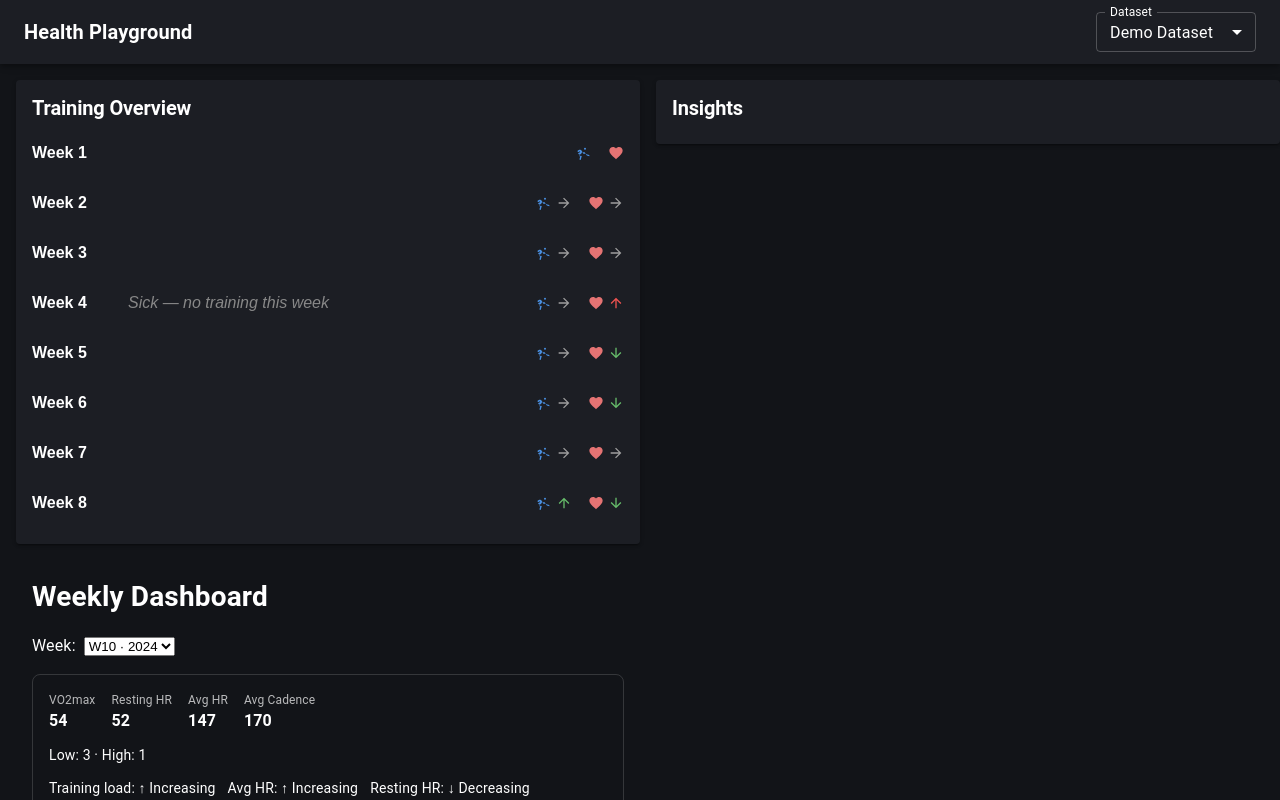
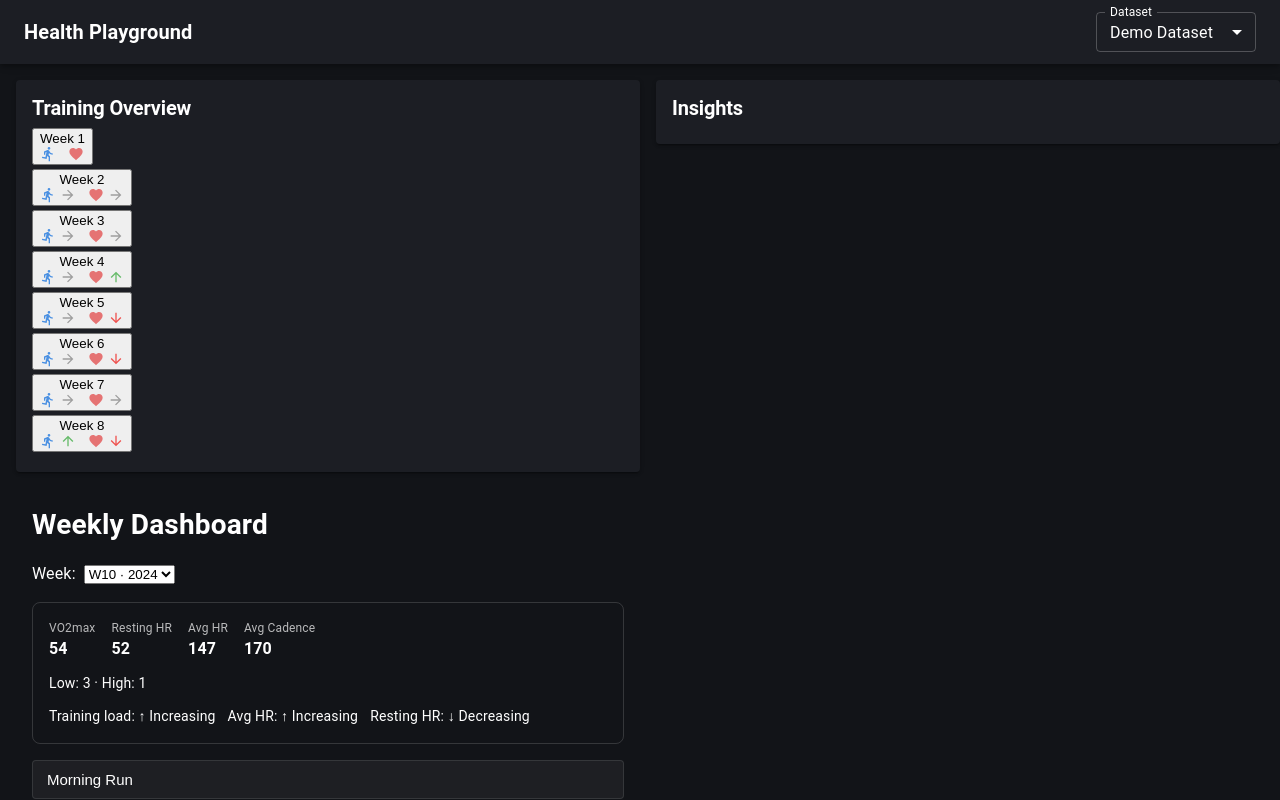
Before and after one commit to ketilaa/health-sdlc-playground, a Next.js app in the folder frontend/: page /health-sdlc-playground/ in a window 1280 px wide. Shown: the top 800 px of the page. Built offline with nearby package versions, Linux system fonts and the light colour scheme; what @mui/material-nextjs would draw is missing.

Commit message:
chore: agent work output [no-trigger]

```diff
--- a/frontend/src/components/RunnerDashboard.tsx
+++ b/frontend/src/components/RunnerDashboard.tsx
@@ -1,316 +1,289 @@
 'use client'
 
 import React, { useState } from 'react'
-import { fixtureDataset, Week } from '../data/datasets'
+import { fixtureDataset } from '../data/datasets'
+import { themeTokens } from '../theme/tokens'
+
+// ─── Types ───────────────────────────────────────────────────────────────────
+
+interface Activity {
+  type: string
+  distanceKm?: number
+  durationMin?: number
+  notes?: string
+}
+
+interface WeekData {
+  weekNumber: number
+  label: string
+  totalDistanceKm: number
+  activities: Activity[]
+  skipped?: boolean
+  vo2max: number
+  restingHrAvg: number
+}
 
 type TrendDirection = 'increasing' | 'decreasing' | 'stable' | 'none'
 
-interface TrendResult {
-  direction: TrendDirection
-}
+// ─── Helpers ─────────────────────────────────────────────────────────────────
 
-function computeTrend(current: number, previous: number | undefined): TrendResult {
-  if (previous === undefined || previous === 0) {
-    return { direction: 'none' }
-  }
-  const change = (current - previous) / previous
-  if (change > 0.02) return { direction: 'increasing' }
-  if (change < -0.02) return { direction: 'decreasing' }
-  return { direction: 'stable' }
+function computeTrend(current: number, previous: number): TrendDirection {
+  const delta = (current - previous) / previous
+  if (delta > 0.02) return 'increasing'
+  if (delta < -0.02) return 'decreasing'
+  return 'stable'
 }
 
 function activityTypeAttr(type: string): string {
-  return type.toLowerCase().replace(/\s+/g, '_').replace(/-/g, '_')
+  return type.toLowerCase().replace(/\s+/g, '_')
 }
 
-function buildVo2maxAriaLabel(trend: TrendResult, hasPriorWeek: boolean): string {
-  if (!hasPriorWeek) return 'VO2max trend: no data'
-  switch (trend.direction) {
-    case 'increasing': return 'VO2max trend: increasing'
-    case 'decreasing': return 'VO2max trend: decreasing'
-    case 'stable':     return 'VO2max trend: stable'
-    default:           return 'VO2max trend: no data'
-  }
-}
+// ─── Inline SVG icons ─────────────────────────────────────────────────────────
 
-function buildHrAriaLabel(trend: TrendResult, hasPriorWeek: boolean): string {
-  if (!hasPriorWeek) return 'Resting HR trend: no data'
-  switch (trend.direction) {
-    case 'increasing': return 'Resting HR trend: increasing'
-    case 'decreasing': return 'Resting HR trend: decreasing'
-    case 'stable':     return 'Resting HR trend: stable'
-    default:           return 'Resting HR trend: no data'
-  }
-}
-
-// VO2max metric icon — running figure (DirectionsRun-style)
-function Vo2maxMetricIcon() {
+/** VO2max metric icon — running figure silhouette */
+function Vo2maxMetricIcon({ color }: { color: string }) {
   return (
     <svg
       data-testid="week-vo2max-metric-icon"
       aria-hidden="true"
+      xmlns="http://www.w3.org/2000/svg"
       width="16"
       height="16"
       viewBox="0 0 24 24"
-      xmlns="http://www.w3.org/2000/svg"
-      style={{ color: 'var(--color-metric-vo2max)', fill: 'currentColor', flexShrink: 0 }}
+      fill={color}
     >
-      <circle cx="13.5" cy="5.5" r="1.5" />
-      <path d="M9 16.1 5 17l.8-4 2.2 2.1zM14.7 13H11l-2.4-4.3C8.3 8 7.6 7.4 6.7 7.1c-.9-.3-1.8-.1-2.5.4L2 9l1.2 1.8 2.3-1.5.7 1.3L3 12.7l3.6 3.5-1.5 5.7 2 .5 1.7-6.5L7 14.2 9.1 11H13l3.3 4.7 3.7 1V15l-3.1-.7L14.7 13z" />
+      <path d="M13.49 5.48c1.1 0 2-.9 2-2s-.9-2-2-2-2 .9-2 2 .9 2 2 2zm-3.6 13.9l1-4.4 2.1 2v6h2v-7.5l-2.1-2 .6-3c1.3 1.5 3.3 2.5 5.5 2.5v-2c-1.9 0-3.5-1-4.3-2.4l-1-1.6c-.4-.6-1-1-1.7-1-.3 0-.5.1-.8.1l-5.2 2.2v4.7h2v-3.4l1.8-.7-1.6 8.1-4.9-1-.4 2 7 1.4z" />
     </svg>
   )
 }
 
-// HR metric icon — heart shape (Favorite-style)
-function HrMetricIcon() {
+/** Resting HR metric icon — heart shape */
+function HrMetricIcon({ color }: { color: string }) {
   return (
     <svg
       data-testid="week-resting-hr-metric-icon"
       aria-hidden="true"
+      xmlns="http://www.w3.org/2000/svg"
       width="16"
       height="16"
       viewBox="0 0 24 24"
-      xmlns="http://www.w3.org/2000/svg"
-      style={{ color: 'var(--color-metric-hr)', fill: 'currentColor', flexShrink: 0 }}
+      fill={color}
     >
       <path d="M12 21.35l-1.45-1.32C5.4 15.36 2 12.28 2 8.5 2 5.42 4.42 3 7.5 3c1.74 0 3.41.81 4.5 2.09C13.09 3.81 14.76 3 16.5 3 19.58 3 22 5.42 22 8.5c0 3.78-3.4 6.86-8.55 11.54L12 21.35z" />
     </svg>
   )
 }
 
-function ArrowUpSvg() {
+/** Upward arrow trend icon */
+function ArrowUpIcon({ color, testId }: { color: string; testId: string }) {
   return (
     <svg
+      data-testid={testId}
       aria-hidden="true"
+      xmlns="http://www.w3.org/2000/svg"
       width="16"
       height="16"
       viewBox="0 0 24 24"
-      xmlns="http://www.w3.org/2000/svg"
-      style={{ fill: 'currentColor', flexShrink: 0 }}
+      fill={color}
     >
       <path d="M4 12l1.41 1.41L11 7.83V20h2V7.83l5.58 5.59L20 12l-8-8-8 8z" />
     </svg>
   )
 }
 
-function ArrowDownSvg() {
+/** Downward arrow trend icon */
+function ArrowDownIcon({ color, testId }: { color: string; testId: string }) {
   return (
     <svg
+      data-testid={testId}
       aria-hidden="true"
+      xmlns="http://www.w3.org/2000/svg"
       width="16"
       height="16"
       viewBox="0 0 24 24"
-      xmlns="http://www.w3.org/2000/svg"
-      style={{ fill: 'currentColor', flexShrink: 0 }}
+      fill={color}
     >
       <path d="M20 12l-1.41-1.41L13 16.17V4h-2v12.17l-5.58-5.59L4 12l8 8 8-8z" />
     </svg>
   )
 }
 
-function ArrowRightSvg() {
+/** Rightward arrow trend icon */
+function ArrowRightIcon({ color, testId }: { color: string; testId: string }) {
   return (
     <svg
+      data-testid={testId}
       aria-hidden="true"
+      xmlns="http://www.w3.org/2000/svg"
       width="16"
       height="16"
       viewBox="0 0 24 24"
-      xmlns="http://www.w3.org/2000/svg"
-      style={{ fill: 'currentColor', flexShrink: 0 }}
+      fill={color}
     >
-      <path d="M12 4l-1.41 1.41L16.17 11H4v2h12.17l-5.58 5.58L12 20l8-8-8-8z" />
+      <path d="M12 4l-1.41 1.41L16.17 11H4v2h12.17l-5.58 5.58L12 20l8-8z" />
     </svg>
   )
 }
 
-interface TrendDirectionIconProps {
+// ─── Trend icon selector ──────────────────────────────────────────────────────
+
+function TrendDirectionIcon({
+  trend,
+  testId,
+}: {
+  trend: TrendDirection
   testId: string
-  direction: TrendDirection
-  isHr: boolean
+}) {
+  const upColor = themeTokens['--color-trend-up']
+  const downColor = themeTokens['--color-trend-down']
+  const stableColor = themeTokens['--color-trend-stable']
+
+  if (trend === 'increasing') {
+    return <ArrowUpIcon color={upColor} testId={testId} />
+  }
+  if (trend === 'decreasing') {
+    return <ArrowDownIcon color={downColor} testId={testId} />
+  }
+  return <ArrowRightIcon color={stableColor} testId={testId} />
 }
 
-function TrendDirectionIcon({ testId, direction, isHr }: TrendDirectionIconProps) {
-  // Color semantics:
-  // VO2max: increasing=trend-up(green), decreasing=trend-down(red), stable=trend-stable
-  // HR (inverted): decreasing=trend-up(green, lower HR=good), increasing=trend-down(red)
-  let colorVar: string
-  let ArrowSvg: () => React.JSX.Element
+// ─── Trend container aria-label helpers ──────────────────────────────────────
 
-  if (direction === 'stable') {
-    colorVar = 'var(--color-trend-stable)'
-    ArrowSvg = ArrowRightSvg
-  } else if (direction === 'increasing') {
-    colorVar = isHr ? 'var(--color-trend-down)' : 'var(--color-trend-up)'
-    ArrowSvg = ArrowUpSvg
-  } else {
-    // decreasing
-    colorVar = isHr ? 'var(--color-trend-up)' : 'var(--color-trend-down)'
-    ArrowSvg = ArrowDownSvg
+function vo2maxAriaLabel(trend: TrendDirection, hasPriorWeek: boolean): string {
+  if (!hasPriorWeek) return 'VO2max trend: no data'
+  return `VO2max trend: ${trend}`
 }
 
-  return (
-    <span
-      data-testid={testId}
-      style={{ color: colorVar, display: 'inline-flex', alignItems: 'center' }}
-    >
-      <ArrowSvg />
-    </span>
-  )
+function hrAriaLabel(trend: TrendDirection, hasPriorWeek: boolean): string {
+  if (!hasPriorWeek) return 'Resting HR trend: no data'
+  return `Resting HR trend: ${trend}`
 }
 
-interface TrendContainerProps {
-  testId: string
-  ariaLabel: string
-  metricIcon: React.ReactNode
-  trendIconTestId: string
-  trend: TrendResult
+// ─── TrendIndicator (icon-based) ─────────────────────────────────────────────
+
+interface TrendIndicatorProps {
+  metric: 'vo2max' | 'hr'
+  trend: TrendDirection
   hasPriorWeek: boolean
-  isHr: boolean
 }
 
-function TrendContainer({
-  testId,
-  ariaLabel,
-  metricIcon,
-  trendIconTestId,
-  trend,
-  hasPriorWeek,
-  isHr,
-}: TrendContainerProps) {
+function TrendIndicator({ metric, trend, hasPriorWeek }: TrendIndicatorProps) {
+  const isVo2max = metric === 'vo2max'
+  const containerId = isVo2max ? 'week-vo2max-trend' : 'week-resting-hr-trend'
+  const trendIconId = isVo2max ? 'week-vo2max-trend-icon' : 'week-resting-hr-trend-icon'
+  const ariaLabel = isVo2max
+    ? vo2maxAriaLabel(trend, hasPriorWeek)
+    : hrAriaLabel(trend, hasPriorWeek)
+
+  const metricColor = isVo2max
+    ? themeTokens['--color-metric-vo2max']
+    : themeTokens['--color-metric-hr']
+
   return (
     <div
-      data-testid={testId}
+      data-testid={containerId}
       role="img"
       aria-label={ariaLabel}
-      style={{
-        display: 'inline-flex',
-        flexDirection: 'row',
-        alignItems: 'center',
-        gap: 4,
-      }}
+      style={{ display: 'flex', alignItems: 'center', gap: 4 }}
     >
-      {metricIcon}
-      {hasPriorWeek && trend.direction !== 'none' && (
-        <TrendDirectionIcon
-          testId={trendIconTestId}
-          direction={trend.direction}
-          isHr={isHr}
-        />
+      {/* Metric icon — always present */}
+      {isVo2max ? (
+        <Vo2maxMetricIcon color={metricColor} />
+      ) : (
+        <HrMetricIcon color={metricColor} />
+      )}
+
+      {/* Trend direction icon — only when prior week exists */}
+      {hasPriorWeek && (
+        <TrendDirectionIcon trend={trend} testId={trendIconId} />
       )}
     </div>
   )
 }
 
-interface WeekRowProps {
-  week: Week
-  previousWeek: Week | undefined
-  isExpanded: boolean
-  onToggle: () => void
+// ─── RunnerDashboard ─────────────────────────────────────────────────────────
+
+export default function RunnerDashboard() {
+  const [expandedWeek, setExpandedWeek] = useState<number | null>(null)
+  const weeks = fixtureDataset.weeks as WeekData[]
+
+  const toggleWeek = (weekNumber: number) => {
+    setExpandedWeek((prev) => (prev === weekNumber ? null : weekNumber))
   }
 
-function WeekRowItem({ week, previousWeek, isExpanded, onToggle }: WeekRowProps) {
-  const hasPriorWeek = previousWeek !== undefined
-  const vo2maxTrend = computeTrend(week.vo2max, previousWeek?.vo2max)
-  const restingHrTrend = computeTrend(week.restingHrAvg, previousWeek?.restingHrAvg)
+  return (
+    <div data-testid="runner-dashboard">
+      {weeks.map((week, index) => {
+        const isExpanded = expandedWeek === week.weekNumber
+        const hasPriorWeek = index > 0
+        const priorWeek = hasPriorWeek ? weeks[index - 1] : null
+
+        const vo2maxTrend: TrendDirection =
+          hasPriorWeek && priorWeek
+            ? computeTrend(week.vo2max, priorWeek.vo2max)
+            : 'none'
+
+        const hrTrend: TrendDirection =
+          hasPriorWeek && priorWeek
+            ? computeTrend(week.restingHrAvg, priorWeek.restingHrAvg)
+            : 'none'
 
         return (
-    <div data-testid="week-row" className="week-row">
+          <div
+            key={week.weekNumber}
+            data-testid="week-row"
+            className={`week-row${week.skipped ? ' sickness' : ''}`}
+          >
             <button
-        type="button"
-        onClick={onToggle}
+              className="week-row-trigger"
               aria-expanded={isExpanded}
-        aria-controls={`week-activities-${week.weekNumber}`}
-        style={{
-          display: 'flex',
-          gap: 16,
-          alignItems: 'center',
-          width: '100%',
-          background: 'none',
-          border: 'none',
-          padding: '16px 0',
-          cursor: 'pointer',
-          fontSize: 16,
-          textAlign: 'left',
-          color: 'inherit',
-        }}
+              onClick={() => toggleWeek(week.weekNumber)}
             >
-        <span style={{ fontWeight: 600, minWidth: 80 }}>{week.label}</span>
-        {week.skipped && (
-          <span style={{ color: '#888', fontStyle: 'italic' }}>
-            {week.skipped.reason}
-          </span>
-        )}
-
-        <div
-          style={{
-            display: 'inline-flex',
-            flexDirection: 'row',
-            alignItems: 'center',
-            gap: 16,
-            marginLeft: 'auto',
-          }}
-        >
-          <TrendContainer
-            testId="week-vo2max-trend"
-            ariaLabel={buildVo2maxAriaLabel(vo2maxTrend, hasPriorWeek)}
-            metricIcon={<Vo2maxMetricIcon />}
-            trendIconTestId="week-vo2max-trend-icon"
+              <span className="week-label">{week.label}</span>
+              <span
+                className="week-bar"
+                style={{ width: `${Math.min(week.totalDistanceKm * 4, 160)}px` }}
+              />
+              <span style={{ marginLeft: 'auto', display: 'flex', gap: 12, alignItems: 'center' }}>
+                <TrendIndicator
+                  metric="vo2max"
                   trend={vo2maxTrend}
                   hasPriorWeek={hasPriorWeek}
-            isHr={false}
                 />
-          <TrendContainer
-            testId="week-resting-hr-trend"
-            ariaLabel={buildHrAriaLabel(restingHrTrend, hasPriorWeek)}
-            metricIcon={<HrMetricIcon />}
-            trendIconTestId="week-resting-hr-trend-icon"
-            trend={restingHrTrend}
+                <TrendIndicator
+                  metric="hr"
+                  trend={hrTrend}
                   hasPriorWeek={hasPriorWeek}
-            isHr={true}
                 />
-        </div>
+              </span>
             </button>
 
             {isExpanded && (
-        <div
-          data-testid="week-activities"
-          id={`week-activities-${week.weekNumber}`}
-          role="region"
-          aria-label={`Activities for ${week.label}`}
-        >
+              <div data-testid="week-activities" role="region" aria-label={`${week.label} activities`}>
                 {week.skipped ? (
                   <div
                     data-testid="skipped-activity"
                     data-activity-type="skipped"
-              style={{
-                padding: '8px 0 8px 80px',
-                fontStyle: 'italic',
-                color: '#888',
-                borderTop: '1px dashed #ccc',
-              }}
+                    className="skipped-activity"
                   >
-              {week.skipped.reason}
+                    Week skipped — illness / rest
                   </div>
                 ) : (
-            week.activities.map((activity) => (
+                  week.activities.map((activity, i) => (
                     <div
-                key={activity.id}
+                      key={i}
                       data-testid="activity-row"
                       data-activity-type={activityTypeAttr(activity.type)}
-                style={{
-                  display: 'flex',
-                  gap: 16,
-                  padding: '8px 0 8px 80px',
-                  fontSize: 14,
-                }}
+                      className="activity-row"
                     >
-                <span>{activity.name}</span>
+                      <span>{activity.type}</span>
                       {activity.distanceKm != null && (
-                  <span>{activity.distanceKm.toFixed(1)} km</span>
+                        <span>{activity.distanceKm} km</span>
                       )}
                       {activity.durationMin != null && (
                         <span>{activity.durationMin} min</span>
                       )}
+                      {activity.notes && <span>{activity.notes}</span>}
                     </div>
                   ))
                 )}
@@ -318,32 +291,7 @@ function WeekRowItem({ week, previousWeek, isExpanded, onToggle }: WeekRowProps)
             )}
           </div>
         )
-}
-
-export default function RunnerDashboard() {
-  const [expandedWeek, setExpandedWeek] = useState<number | null>(null)
-  const weeks = fixtureDataset.weeks
-
-  function toggleWeek(weekNumber: number) {
-    setExpandedWeek((prev) => (prev === weekNumber ? null : weekNumber))
-  }
-
-  return (
-    <div data-testid="runner-dashboard">
-      <div className="week-list">
-        {weeks.map((week, index) => {
-          const previousWeek = index > 0 ? weeks[index - 1] : undefined
-          return (
-            <WeekRowItem
-              key={week.weekNumber}
-              week={week}
-              previousWeek={previousWeek}
-              isExpanded={expandedWeek === week.weekNumber}
-              onToggle={() => toggleWeek(week.weekNumber)}
-            />
-          )
       })}
-      </div>
     </div>
   )
 }
```
Also changed, not shown: 2 other files (tests, documents, lock files or other folders). Lines whose indentation alone changed are shown as unchanged.
